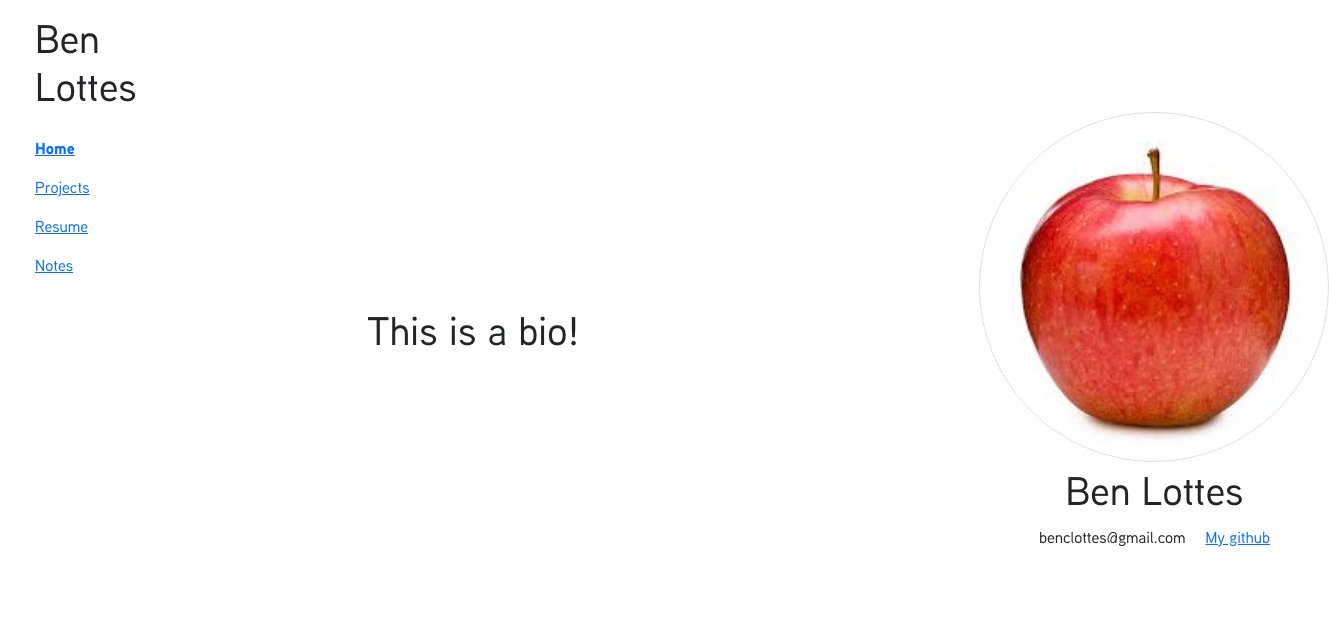
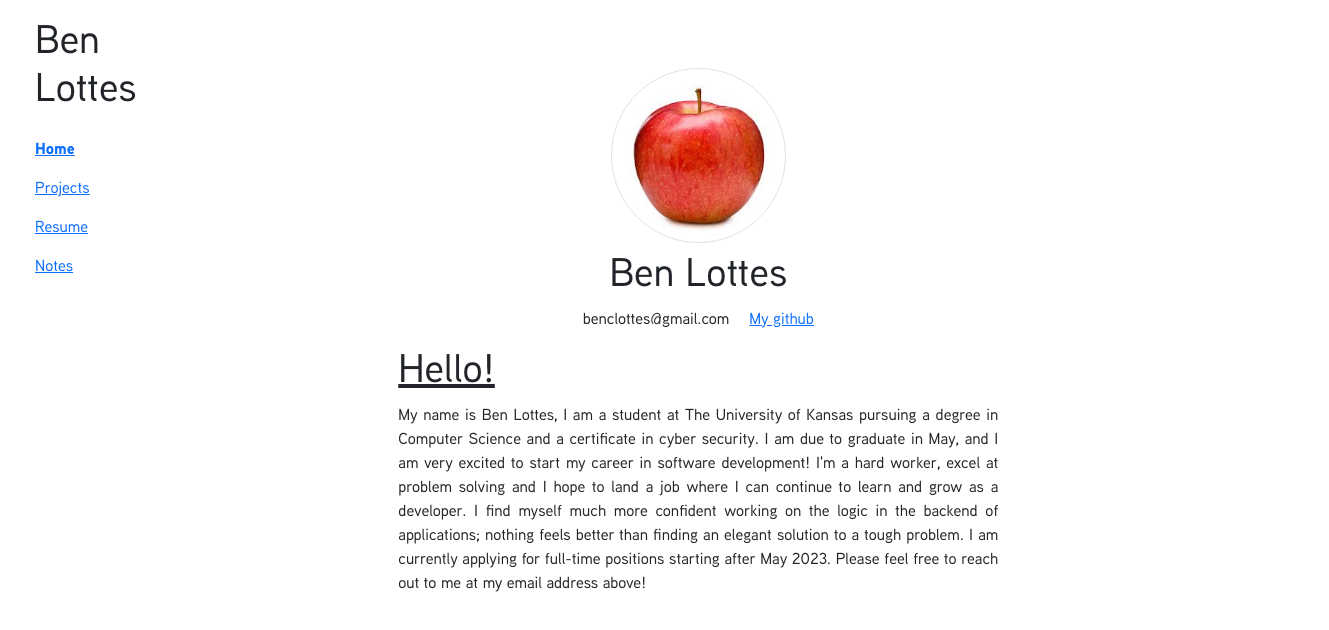
Before and after one commit to benlottes/benlottes.com, a React (Create React App) app in the folder benlottes-react-app/: page / in a window 1280 px wide. Shown: the top 630 px of the page, 1329 px wide, since content can reach past the window. Built offline with nearby package versions, Linux system fonts and the light colour scheme.

Commit message:
More styling changes

```diff
--- a/benlottes-react-app/src/App.css
+++ b/benlottes-react-app/src/App.css
@@ -68,6 +68,7 @@ p {
   display: flex;
   flex-direction: row;
   flex: 100px;
+  margin: 0px;
 }
 .button-column > div{
   display: flex;
@@ -94,16 +95,15 @@ p {
   justify-content: center;
   align-items: center;
   height: 80vh;
-  gap: 20px;
+  gap: 80px;
 }
 
 .bio-align{
   display: flex;
-  flex-direction: row;
+  flex-direction: column;
   align-items: center;
   justify-content: center;
   height: 80vh;
-  gap: 400px;
 }
 
 .resume{
--- a/benlottes-react-app/src/App.js
+++ b/benlottes-react-app/src/App.js
@@ -5,8 +5,7 @@ import "bootstrap/dist/css/bootstrap.min.css";
 
 const App = () => (
     <div className="App">
-
-      <div className="side-buttons">
+      <div id="content" className="side-buttons">
         <Sidebuttons/>
         <NavRoutes/>
       </div>
--- a/benlottes-react-app/src/my_components/Home.js
+++ b/benlottes-react-app/src/my_components/Home.js
@@ -4,11 +4,25 @@ import NamePlate from './NamePlate'
 class Home extends React.Component{
     render(){
         return (
-            <CenterView>
+            <CenterView style={{display: 'flex', alignItems: 'center', justifyContent: 'center'}}>
                 <div name="Bio" className='home'>
                     <div className='bio-align'>
-                        <h1>This is a bio!</h1>
                         <NamePlate/>
+                        <div style={{ display: 'flex', flexDirection: 'column', alignItems: 'left', maxWidth: '600px'}}>
+                            <h1><u>Hello!</u></h1>
+                            <p style={{ textAlign: 'justify' }}>
+                               My name is Ben Lottes, I am a student at The University of Kansas
+                               pursuing a degree in Computer Science and a certificate in cyber
+                               security. I am due to graduate in May, and I am very excited
+                               to start my career in software development! I'm a hard worker,
+                               excel at problem solving and I hope to land a job where I can continue
+                               to learn and grow as a developer. I find myself much more confident
+                               working on the logic in the backend of applications; nothing feels
+                               better than finding an elegant solution to a tough problem. I am
+                               currently applying for full-time positions starting after May 2023.
+                               Please feel free to reach out to me at my email address above!
+                            </p>
+                        </div>
                     </div>
                 </div>
             </CenterView>
--- a/benlottes-react-app/src/my_components/NamePlate.js
+++ b/benlottes-react-app/src/my_components/NamePlate.js
@@ -4,9 +4,9 @@ import Image from 'react-bootstrap/Image'
 class NamePlate extends React.Component{
     render(){
         return (
-            <div name="Bio" style={{ display: 'flex', flexDirection: 'column', marginRight: '-300px', alignItems: 'center', justifyContent: 'center'}}>
+            <div name="Bio" style={{ display: 'flex', flexDirection: 'column', alignItems: 'center', justifyContent: 'center'}}>
                 <div name="name_photo" className="name-plate" style={{ display: 'flex', flexDirection: 'column', gap: '10px'}}>
-                    <Image src={require("./../resources/placeholder.jpg")} className="img-thumbnail" style={{width : 350, height: 350, borderRadius: 350/2}} />
+                    <Image src={require("./../resources/placeholder.jpg")} className="img-thumbnail" style={{width : 175, height: 175, borderRadius: 350/2}} />
                     <h1 name="my_name" style={{ fontsize: '300%' }}>Ben Lottes</h1>
                 </div>
                 <div style={{ display: 'flex', flexDirection: 'row', gap: '20px' }}>
--- a/benlottes-react-app/src/my_components/NavRoutes.js
+++ b/benlottes-react-app/src/my_components/NavRoutes.js
@@ -10,7 +10,7 @@ class NavRoutes extends React.Component{
     render(){
         return (
             <Routes>
-                <Route exact path="/" element={<Home/>}/>
+                <Route exact path="/" style={{margin: '0px'}} element={<Home/>}/>
                 <Route path="/Projects" element={<Projects/>}/>
                 <Route path="/Resume" element={<Resume/>}/>
                 <Route path="/Notes/login" element={<Notes_blank/>}/>
--- a/benlottes-react-app/src/my_components/Notes_blank.js
+++ b/benlottes-react-app/src/my_components/Notes_blank.js
@@ -5,7 +5,7 @@ class Notes extends React.Component{
 
     render(){
         return (
-            <CenterView style={{ display: 'flex', flexDirection: 'column',  alignItems: 'center', justifyContent: 'center', marginLeft: '20px', height: '80vh'}}>
+            <CenterView style={{display: 'flex', flexDirection: 'column',  alignItems: 'center', justifyContent: 'center', height: '80vh'}}>
                 <h1>Welcome to my Note App!</h1>
                 <a style={{ marginTop: "20px"}} href="http://localhost:4000/auth/google">
                     <button type="button">Login with Google</button>
--- a/benlottes-react-app/src/my_components/ProjectPane.js
+++ b/benlottes-react-app/src/my_components/ProjectPane.js
@@ -21,8 +21,8 @@ class ProjectPane extends React.Component{
                     <h1 className='page-content'>
                         <a href={this.props.url} target="_blank" rel="noreferrer noopener">{this.props.name}</a>
                     </h1>
-                    <div name="name_photo">
-                        <Image src={this.props.image_path} className="img-thumbnail" style={{width : 420, height: 206, scale: '100%'}} />
+                    <div name="name_photo" >
+                        <Image src={this.props.image_path} className="img-thumbnail" style={{width : 420, height: 206, scale: '100%', borderColor: 'black', borderWidth: '1', borderRadius: '1'}} />
                     </div>
                     <p className='page-content' style={{ maxWidth: '420px', textAlign: 'justify', textJustify: 'inter-word'}}>{this.props.children}</p>
                 </div>
--- a/benlottes-react-app/src/my_components/Projects.js
+++ b/benlottes-react-app/src/my_components/Projects.js
@@ -13,15 +13,25 @@ class Projects extends React.Component{
                              of creating a full-stack web app. I selected the MERN stack because
                              I wanted to expose myself to a NO-SQL database, as well as react,
                              having heard how modular and intuitive it is. In the future I hope
-                             to improve the app by impletmenting client side encryption first. I
-                             also want to rework the architechure of the components, at the moment
+                             to improve the app by implementing client side encryption first. I
+                             also want to rework the architecture of the components, at the moment
                              there are a lot of screen refreshes when updating the notes. I also
-                             think the layout could be improved by struturing the CSS better so
-                             that the comonents don't move around so much.
-
+                             think the layout could be improved by structuring the CSS better so
+                             that the components don't move around so much.
                 </ProjectPane>
-                <ProjectPane name="Test2"> This would be another description </ProjectPane>
-                <ProjectPane name="Test3"> This would be another description </ProjectPane>
+                <ProjectPane name="Pennyworth"
+                             image_path={require("./../resources/PennyWorth.png")}
+                             url="https://github.com/benlottes/BudgetTracker">
+                             In my software engineering class, a group of my classmates and I
+                             decided to create a budgeting app. We decided to write the application
+                             in Java and used the JavaFX library for the GUI. Writing this piece of
+                             software in Java helped me learn a lot about the design priciples of
+                             Object Oriented Programming; while I knew the basics of OOP, I had never
+                             fully fleshed out an application like this one. Overall ,I think the app
+                             turned out well, though the efficiency of churning data and plotting the
+                             graphs could be improved. I also wish we had the time to improve upon the
+                             spending categories, as their implementation is rigid.
+                </ProjectPane>
             </CenterView>
         )
     }
--- a/benlottes-react-app/src/my_components/Resume.js
+++ b/benlottes-react-app/src/my_components/Resume.js
@@ -8,7 +8,7 @@ class Resume extends React.Component{
             <CenterView >
                 <div name="Resume" className='resume'>
                     <iframe
-                        title="file"
+                        title="Ben Lottes Resume"
                         style={{ width: '100%', height: '800px' }}
                         src={myResume}
                     />
```
Also changed, not shown: benlottes-react-app/src/resources/PennyWorth.png (added), 1 other file (tests, documents, lock files or other folders).
